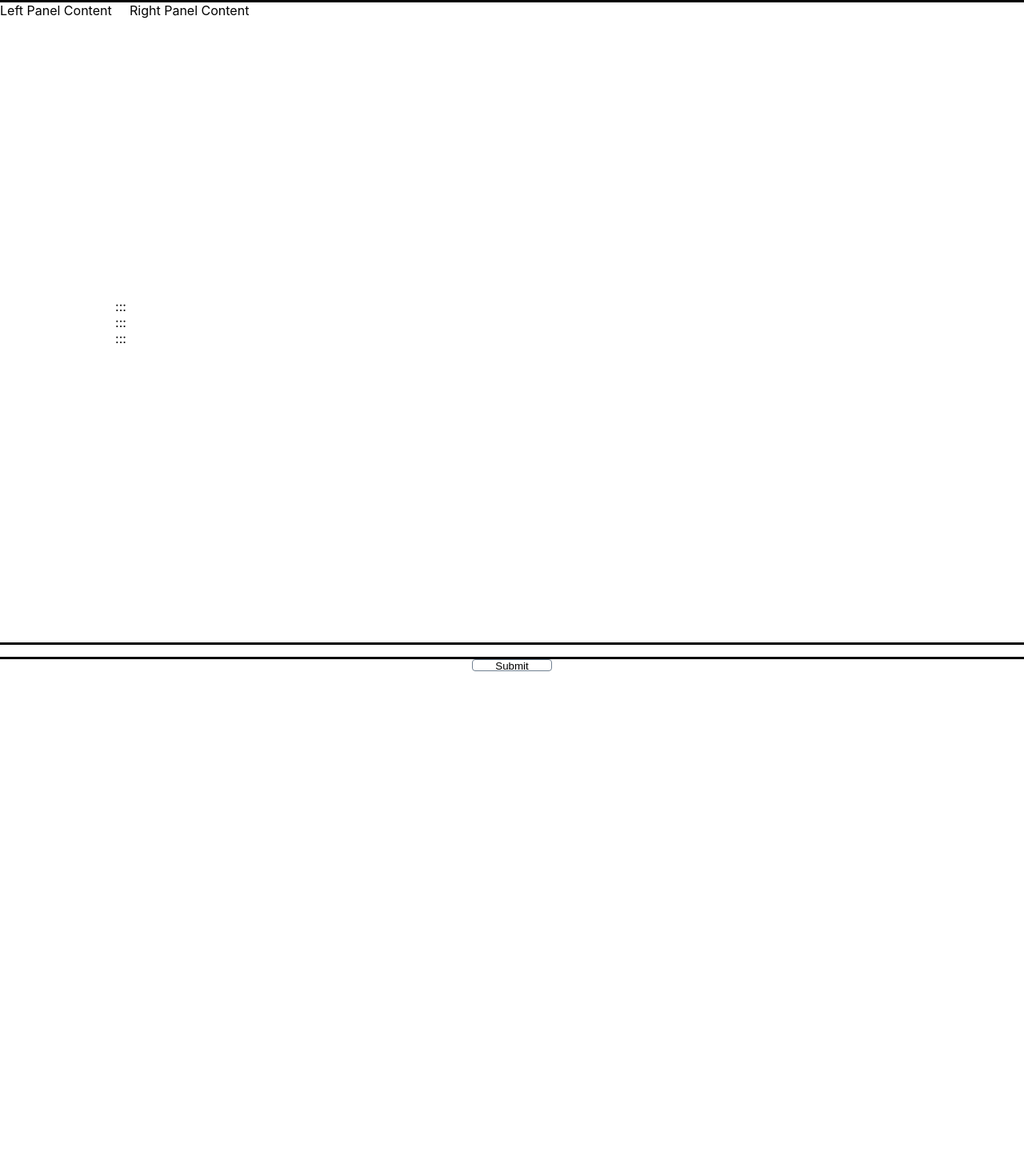
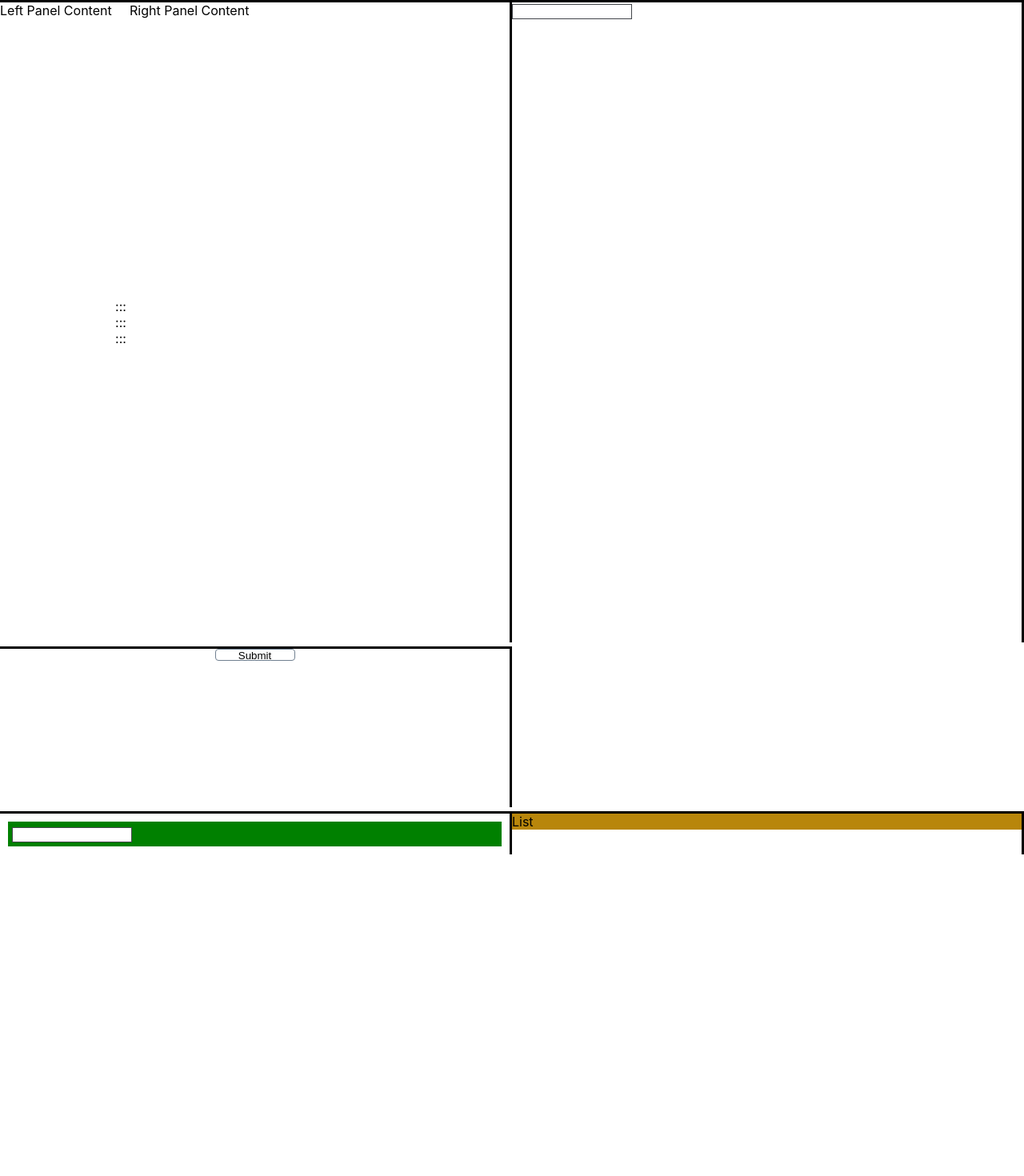
Before and after one commit to MeetYourCreator/reactjs-common-components, a React (Create React App) app: page / in a window 1280 px wide. Shown: the top 1470 px of the page at 80% size. After the commit the page ends 1068 px from the top, so only its background shows below. Built offline with nearby package versions, Linux system fonts and the light colour scheme.

Commit message:
style app for more efficient presentation

```diff
--- a/src/App.css
+++ b/src/App.css
@@ -18,11 +18,39 @@ input {
 
 .appContainer {
   display: grid;
-  grid-template-rows: 1fr 1fr;
-  row-gap: 15px;
+  grid-template-rows: 4fr 1fr;
+  row-gap: 5px;
 }
 
 .screenContainer {
+  width: 50vw;
   border-top: 3px solid black;
-  border-bottom: 3px solid black;
+  border-right: 3px solid black;
 }
+
+.panels {
+  grid-column-start: 0;
+  grid-column-end: three;
+}
+
+.datepicker {
+  grid-column-start: 3;
+  grid-column-end: five;
+  /* grid-row-start: 2;
+  grid-row-end: 3; */
+}
+
+.modal {
+  grid-row-start: 2;
+  grid-row-end: 3;
+}
+
+.searchBar {
+  grid-column-start: 0;
+  grid-column-end: three;
+}
+
+.list {
+  grid-column-start: 3;
+  grid-column-end: five;
+}
--- a/src/App.tsx
+++ b/src/App.tsx
@@ -9,22 +9,22 @@ export const App = () => {
   return (
     <>
       <section className="appContainer">
-        <div className="screenContainer">
+        <div className="screenContainer panels">
           <SplitViewPanels
             leftPanel={<div>Left Panel Content</div>}
             rightPanel={<div>Right Panel Content</div>}
           />
         </div>
-        <div className="screenContainer">
+        <div className="screenContainer datepicker">
+          <DatePicker />
+        </div>
+        <div className="screenContainer modal">
           <Modal btnName="Submit" />
         </div>
-        <div className="screenContainer">
+        <div className="screenContainer searchBar">
           <SearchBar />
         </div>
-        <div className="screenContainer">
-          <DatePicker />
-        </div>
-        <div className="screenContainer">
+        <div className="screenContainer list">
           <List />
         </div>
       </section>
```
